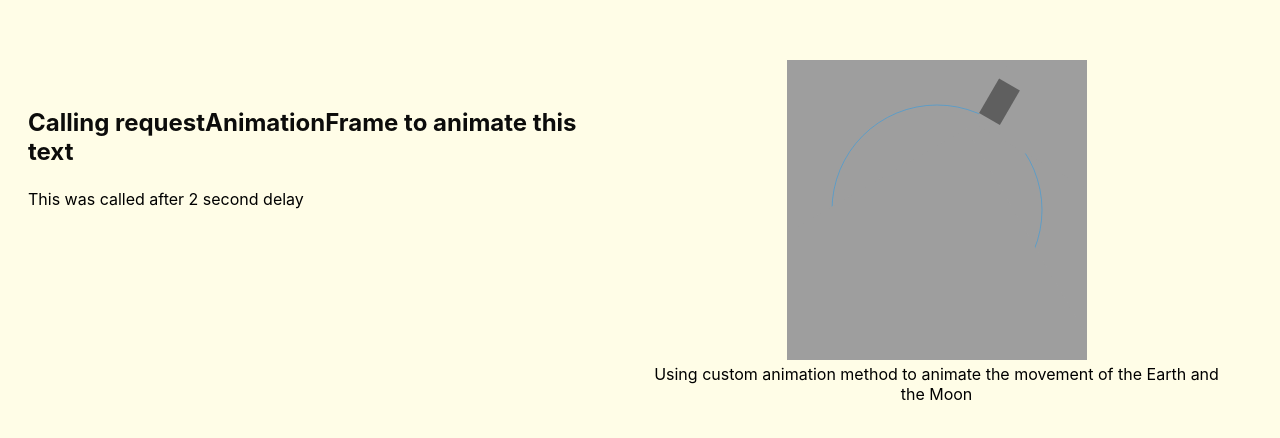
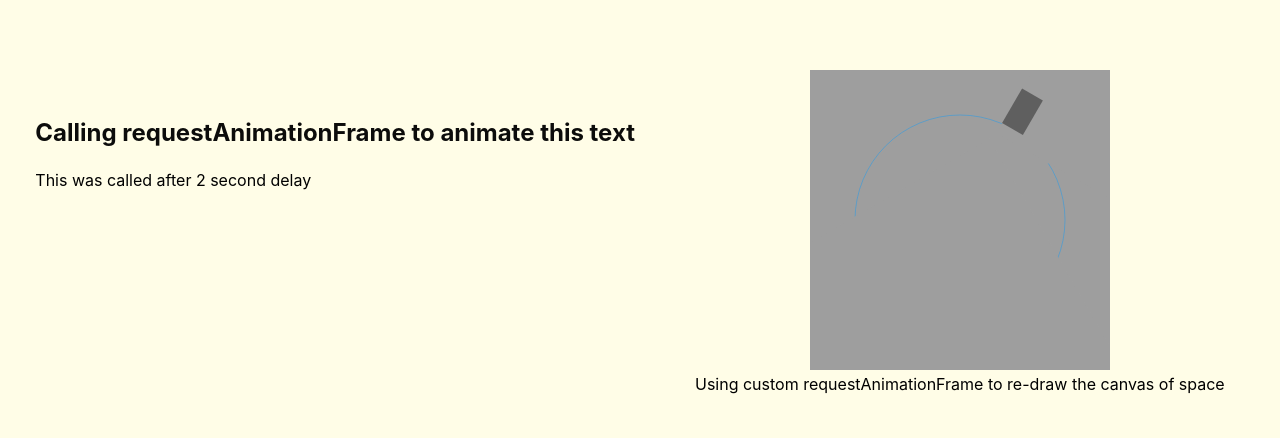
Before and after one commit to Pancham97/Lumen5-Assignment, a website: page index.html in a window 1280 px wide. Shown: the part 166-604 px from the top of the page. Drawn offline with Linux system fonts and the light colour scheme.

Commit message:
Small  fix

```diff
--- a/index.html
+++ b/index.html
@@ -24,8 +24,7 @@
       <figure class="figure hidden">
         <canvas id="canvas" width="300" height="300"></canvas>
         <figcaption>
-          Using custom animation method to animate the movement of the Earth and
-          the Moon
+          Using custom requestAnimationFrame to re-draw the canvas of space
         </figcaption>
       </figure>
     </div>
```
